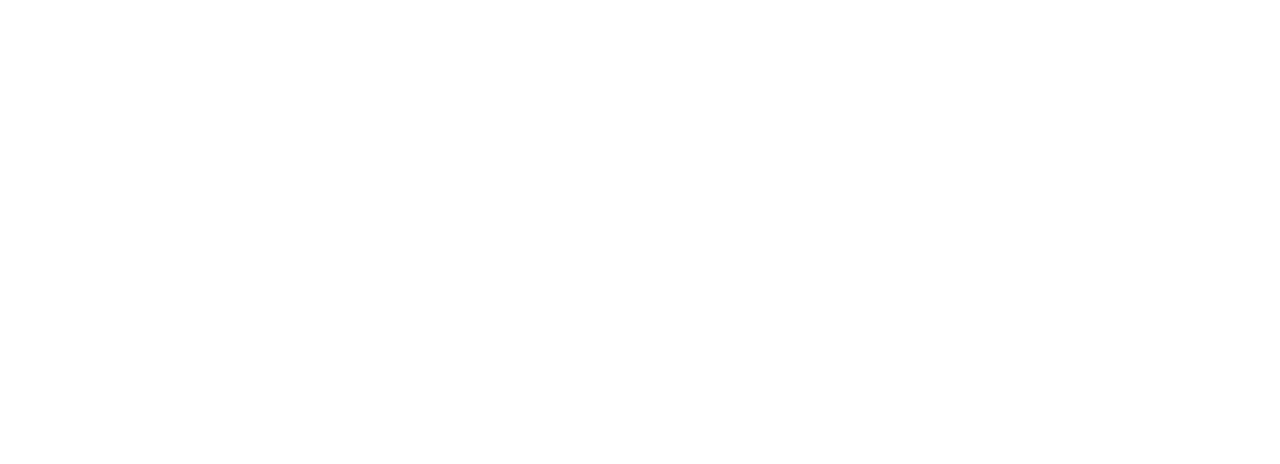
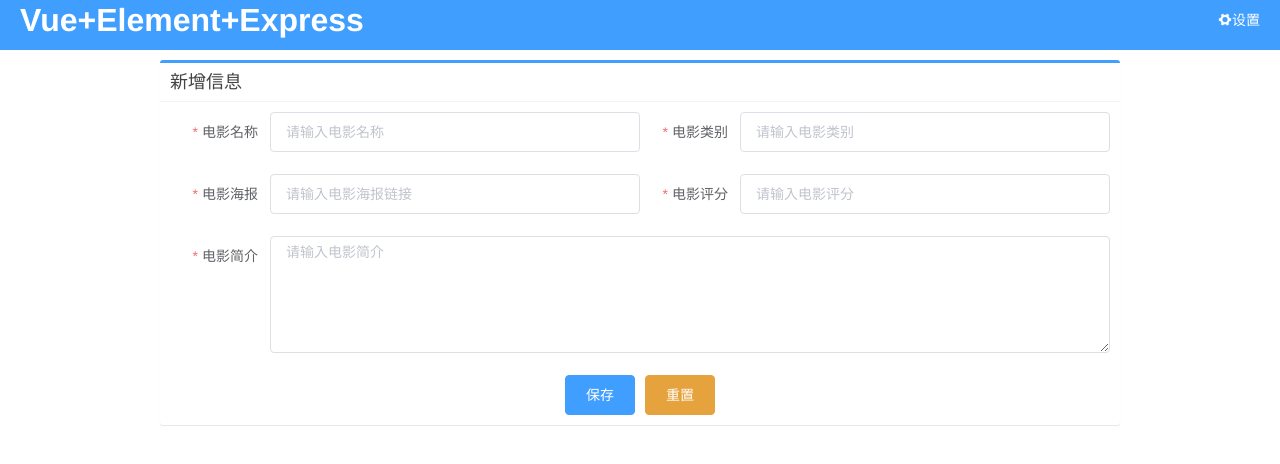
Before and after one commit to jackie1120/movie-info, a Vue app in the folder client/: page /#/movie/create in a window 1280 px wide. Shown: the top 464 px of the page. Built offline with nearby package versions, Linux system fonts and the light colour scheme.

Commit message:
[feat]实现信息编辑页面

```diff
--- a/client/package.json
+++ b/client/package.json
@@ -12,6 +12,7 @@
     "core-js": "^2.6.5",
     "element-ui": "^2.3.6",
     "normalize.css": "7.0.0",
+    "nprogress": "^0.2.0",
     "vue": "^2.6.10",
     "vue-router": "^3.0.3",
     "vuex": "^3.1.1"
--- a/client/src/App.vue
+++ b/client/src/App.vue
@@ -9,7 +9,7 @@
   font-family: 'Avenir', Helvetica, Arial, sans-serif;
   -webkit-font-smoothing: antialiased;
   -moz-osx-font-smoothing: grayscale;
-  text-align: center;
+  /* text-align: center; */
   color: #2c3e50;
 }
 #nav {
--- a/client/src/router.js
+++ b/client/src/router.js
@@ -1,16 +1,15 @@
 import Vue from 'vue'
 import Router from 'vue-router'
-import Home from './views/Home.vue'
 
 Vue.use(Router)
 
 export default new Router({
   routes: [
-    {
-      path: '/',
-      name: 'home',
-      component: Home
-    },
+    // {
+    //   path: '/',
+    //   name: 'home',
+    //   component: Home
+    // },
     {
       path: '/about',
       name: 'about',
@@ -30,6 +29,28 @@
       alias: '/register',
       name: 'register',
       component: () => import('./views/user/register')
+    },
+    {
+      path: '/movie',
+      component: () => import('./views/layout/movie'),
+      children: [
+        {
+          path: 'list',
+          name: 'movie-list',
+          component: () => import('./views/movie/list')
+        },
+        {
+          path: 'create',
+          name: 'movie-create',
+          component: () => import('./views/movie/create')
+        }
+      ]
+    },
+    {
+      path: '/',
+      alias: '*',
+      name: 'main',
+      component: () => import('./views/main')
     }
   ]
 })
--- a/client/src/services/UserService.js
+++ b/client/src/services/UserService.js
@@ -9,6 +9,8 @@
     return request.post('/users/login', data)
   },
   register (data) {
-    return request.post('/users', data)
+    return request.post('/users', data, {
+      headers: { showLoading: false }
+    })
   }
 }
--- a/client/src/store/index.js
+++ b/client/src/store/index.js
@@ -7,7 +7,8 @@
   state: {
     token: '',
     user: null,
-    isUserLogin: false
+    isUserLogin: false,
+    loadingService: null
   },
   mutations: {
     setToken (state, token) {
@@ -18,6 +19,9 @@
     },
     setUser (state, user) {
       state.user = user
+    },
+    setLoadingService (state, service) {
+      state.loadingService = service
     }
   },
   actions: {
@@ -26,6 +30,9 @@
     },
     setUser ({ commit }, user) {
       commit('setUser', user)
+    },
+    setLoadingService ({ commit }, service) {
+      commit('setLoadingService', service)
     }
   }
 })
--- a/client/src/styles/common.scss
+++ b/client/src/styles/common.scss
@@ -13,3 +13,71 @@
 .text-success {
   color: $--color-success;
 }
+.text-white {
+  color: $--color-white;
+}
+.bg-primary {
+  background-color: $--color-primary;
+}
+.bg-danger {
+  background-color: $--color-danger;
+}
+.bg-info {
+  background-color: $--color-info;
+}
+.bg-warning {
+  background-color: $--color-warning;
+}
+.bg-success {
+  color: $--color-success;
+}
+
+.box {
+  position: relative;
+  border-radius: 3px;
+  background: #ffffff;
+  border-top: 3px solid #DCDFE6;
+  // border-left: 1px solid rgba(0,0,0,0.1);
+  // border-right: 1px solid rgba(0,0,0,0.1);
+  margin-bottom: 20px;
+  width: 100%;
+  box-shadow: 0 1px 1px rgba(0,0,0,0.1);
+  .box-header {
+    color: #444;
+    display: block;
+    padding: 10px;
+    position: relative;
+    display: flex;
+    .box-title {
+      display: inline-block;
+      font-size: 18px;
+      margin: 0;
+      line-height: 1;
+    }
+  }
+  .with-border {
+    border-bottom: 1px solid #f4f4f4;
+  }
+  .box-body {
+    border-top-left-radius: 0;
+    border-top-right-radius: 0;
+    border-bottom-left-radius: 3px;
+    border-bottom-right-radius: 3px;
+    padding: 10px;
+  }
+}
+.box-info {
+  border-top-color: $--color-info;
+}
+.box-primary {
+  border-top-color: $--color-primary;
+}
+.box-danger {
+  border-top-color: $--color-danger;
+}
+.box-warning {
+  border-top-color: $--color-warning;
+}
+.box-success {
+  border-top-color: $--color-success;
+}
--- /dev/null
+++ b/client/src/views/layout/movie.vue
@@ -0,0 +1,46 @@
+<template>
+  <el-container>
+    <el-header height="50px" class="bg-primary">
+      <div class="header">
+        <h1>Vue+Element+Express</h1>
+        <div>
+          <el-dropdown @command="handleCommand">
+            <span class="el-dropdown-link text-white"><i class="el-icon-s-tools">设置</i></span>
+            <el-dropdown-menu slot="dropdown">
+              <el-dropdown-item command="login">登陆</el-dropdown-item>
+              <el-dropdown-item command="movie-create">新增电影</el-dropdown-item>
+            </el-dropdown-menu>
+          </el-dropdown>
+        </div>
+      </div>
+    </el-header>
+    <router-view class="container"></router-view>
+  </el-container>
+</template>
+
+<script>
+export default {
+  methods: {
+    handleCommand (route) {
+      this.$router.push({ name: route })
+    }
+  }
+}
+</script>
+
+<style lang="scss" scoped>
+.header {
+  display: flex;
+  align-items: center;
+  color: white;
+  h1 {
+    margin: 2px 0;
+    margin-right: auto;
+  }
+}
+.container {
+  width: 960px;
+  margin: 0 auto;
+  margin-top: 10px;
+}
+</style>
--- /dev/null
+++ b/client/src/views/main.vue
@@ -0,0 +1,39 @@
+<template>
+  <el-container>
+    <el-header height="50px" class="bg-primary">
+      <el-row>
+        <el-col :span="20">&nbsp;</el-col>
+        <el-col :span="4" class="setting">
+          <span class="text-white" v-if="$store.state.isUserLogin">{{ $store.state.user.email }} </span>
+          <el-dropdown @command="handleCommand">
+            <span class="el-dropdown-link text-white">
+              <i class="el-icon-s-tools">设置</i>
+            </span>
+            <el-dropdown-menu slot="dropdown">
+              <el-dropdown-item command="login">登陆</el-dropdown-item>
+            </el-dropdown-menu>
+          </el-dropdown>
+        </el-col>
+      </el-row>
+    </el-header>
+  </el-container>
+</template>
+
+<script>
+export default {
+  methods: {
+    handleCommand (route) {
+      this.$router.push('login')
+    }
+  }
+}
+</script>
+
+<style scoped>
+.el-header {
+  line-height: 50px
+}
+.setting {
+  text-align: right
+}
+</style>
--- /dev/null
+++ b/client/src/views/movie/create.vue
@@ -0,0 +1,97 @@
+<template>
+  <base-box type="primary" title="新增信息">
+    <el-form ref="movie-form" :model="form" :rules="rules" label-width="100px">
+      <el-row>
+        <el-col :span="12">
+          <el-form-item prop="name" label="电影名称">
+            <el-input v-model="form.name" placeholder="请输入电影名称"></el-input>
+          </el-form-item>
+        </el-col>
+        <el-col :span="12">
+          <el-form-item prop="genre" label="电影类别">
+            <el-input v-model="form.genre" placeholder="请输入电影类别"></el-input>
+          </el-form-item>
+        </el-col>
+        <el-col :span="12">
+          <el-form-item prop="poster" label="电影海报">
+            <el-input v-model="form.poster" placeholder="请输入电影海报链接"></el-input>
+          </el-form-item>
+        </el-col>
+        <el-col :span="12">
+          <el-form-item prop="rating" label="电影评分">
+            <el-input v-model="form.rating" placeholder="请输入电影评分"></el-input>
+          </el-form-item>
+        </el-col>
+        <el-col :span="24">
+          <el-form-item prop="description" label="电影简介">
+            <el-input type="textarea" :rows="5" v-model="form.description" placeholder="请输入电影简介"></el-input>
+          </el-form-item>
+        </el-col>
+        <el-col :span="24" style="text-align:center">
+          <el-button
+            :loading="loading"
+            type="primary"
+            native-type="submit"
+            @click.prevent="submit('movie-form')"
+          >
+            保存
+          </el-button>
+          <el-button type="warning" @click="reset('movie-form')">重置</el-button>
+        </el-col>
+      </el-row>
+    </el-form>
+  </base-box>
+</template>
+
+<script>
+export default {
+  data () {
+    return {
+      loading: false,
+      form: {
+        name: '',
+        genre: '',
+        poster: '',
+        description: '',
+        rating: ''
+      },
+      rules: {
+        name: { required: true, message: '请输入电影名称', trigger: true },
+        genre: { required: true, message: '请输入电影类别', trigger: true },
+        poster: { required: true, message: '请输入电影海报', trigger: true },
+        description: { required: true, message: '请输入电影简介', trigger: true },
+        rating: { required: true, message: '请输入电影评分', trigger: true },
+      }
+    }
+  },
+  methods: {
+    submit(formName) {
+      this.loading = true
+      this.$refs[formName].validate((valid) => {
+        if (valid) {
+          //TODO: 调用后台接口存储数据，而后跳转到列表页面
+          this.$message({
+            dangerouslyUseHTMLString: true,
+            message: '信息保存成功!<br/><br/>页面将在两秒后自动跳转到信息列表页',
+            type: 'success',
+            duration: '2000',
+            onClose: () => {
+              this.$router.push('list')
+            }
+          })
+        } else {
+          this.loading = false
+          return false
+        }
+      })
+    },
+    reset(formName) {
+      this.$refs[formName].resetFields()
+    }
+  }
+}
+</script>
+
+<style>
+
+</style>
--- /dev/null
+++ b/client/src/views/movie/list.vue
@@ -0,0 +1,19 @@
+<template>
+  <base-box title="电影列表" type="primary">
+    <template v-slot:title-addon>
+      <div style="margin-left: auto; cursor: pointer" @click="$router.push({name: 'movie-create'})">
+        <i class="el-icon-plus"></i> 新增电影
+      </div>
+    </template>
+  </base-box>
+</template>
+
+<script>
+export default {
+
+}
+</script>
+
+<style>
+
+</style>
--- a/client/src/views/user/register.vue
+++ b/client/src/views/user/register.vue
@@ -70,7 +70,6 @@
   methods: {
     register () {
       this.$refs['registerForm'].validate(async (valid) => {
-        console.log(valid)
         if (valid) {
           this.loading = true
           this.error = ''
@@ -82,7 +81,7 @@
             if (response.data.code === 200) {
               this.$store.dispatch('setUser', response.data.user)
               this.$store.dispatch('setToken', response.data.token)
-              this.$router.push('/')
+              // this.$router.push('/')
             }
           } catch (error) {
             if (error.response.data.error) {
```
Also changed, not shown: 1 other file (tests, documents, lock files or other folders).
